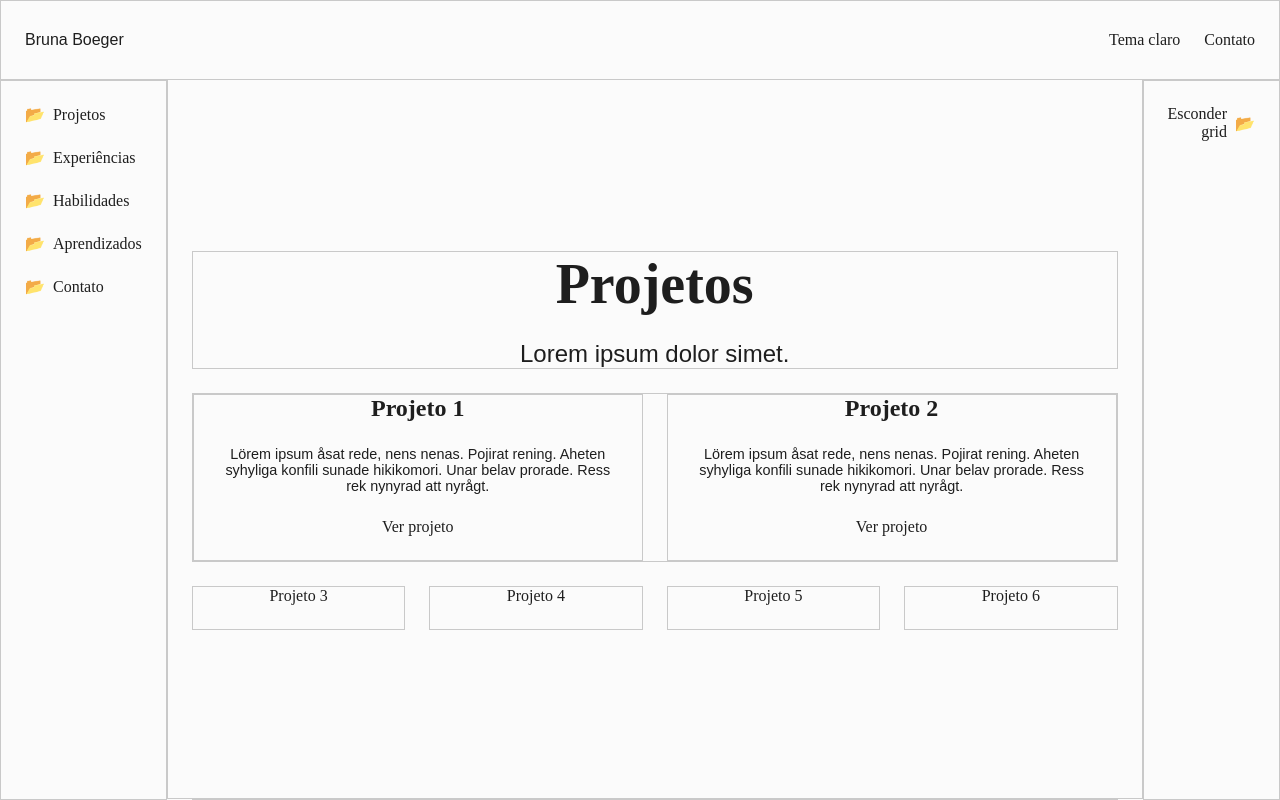
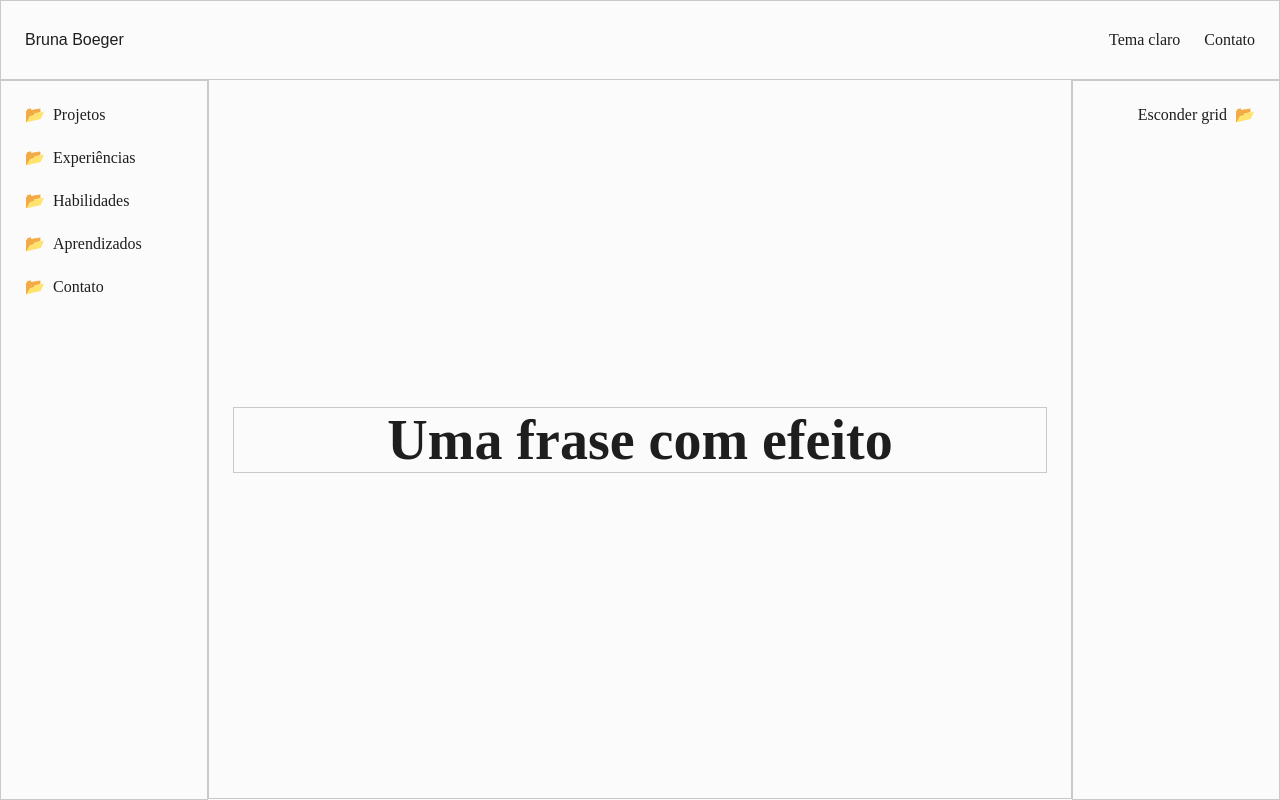
Before and after one commit to brunaboeger/portfolio, a Next.js app: page / in a window 1280 px wide. Built offline with nearby package versions, Linux system fonts and the light colour scheme.

Commit message:
adding cover file

```diff
--- /dev/null
+++ b/src/app/capa/page.js
@@ -0,0 +1,9 @@
+export default function CoverPage() {
+  return (
+    <div className="tab-pane-inner">
+      <header className="tab-pane-header">
+        <h1 className="heading">Uma frase com efeito</h1>
+      </header>
+    </div>
+  );
+}
--- a/src/app/page.js
+++ b/src/app/page.js
@@ -2,6 +2,7 @@
 
 import React, { useState, useEffect } from "react";
 
+import Capa from "./capa/page";
 import Projetos from "./projetos/page";
 import Experiencias from "./experiencias/page";
 import Habilidades from "./habilidades/page";
@@ -60,6 +61,7 @@ export default function Home() {
           <div className="tabs-container">
             <SideMenu buttons={sideMenuPages} position="left" />
             <section className="tab-pane">
+              <Capa />
               <Projetos />
               <Experiencias />
               <Habilidades />
--- a/src/assets/scss/abstracts/_components.scss
+++ b/src/assets/scss/abstracts/_components.scss
@@ -161,7 +161,9 @@
 .side-menu {
   padding: $gutter;
   position: sticky;
-  max-width: 13rem;
+  min-width: 13rem;
+  display: flex;
+  flex-direction: column;
   top: 0;
 
   & > button {
@@ -174,5 +176,6 @@
 
   &.is-right {
     text-align: right;
+    align-items: flex-end;
   }
 }
```
